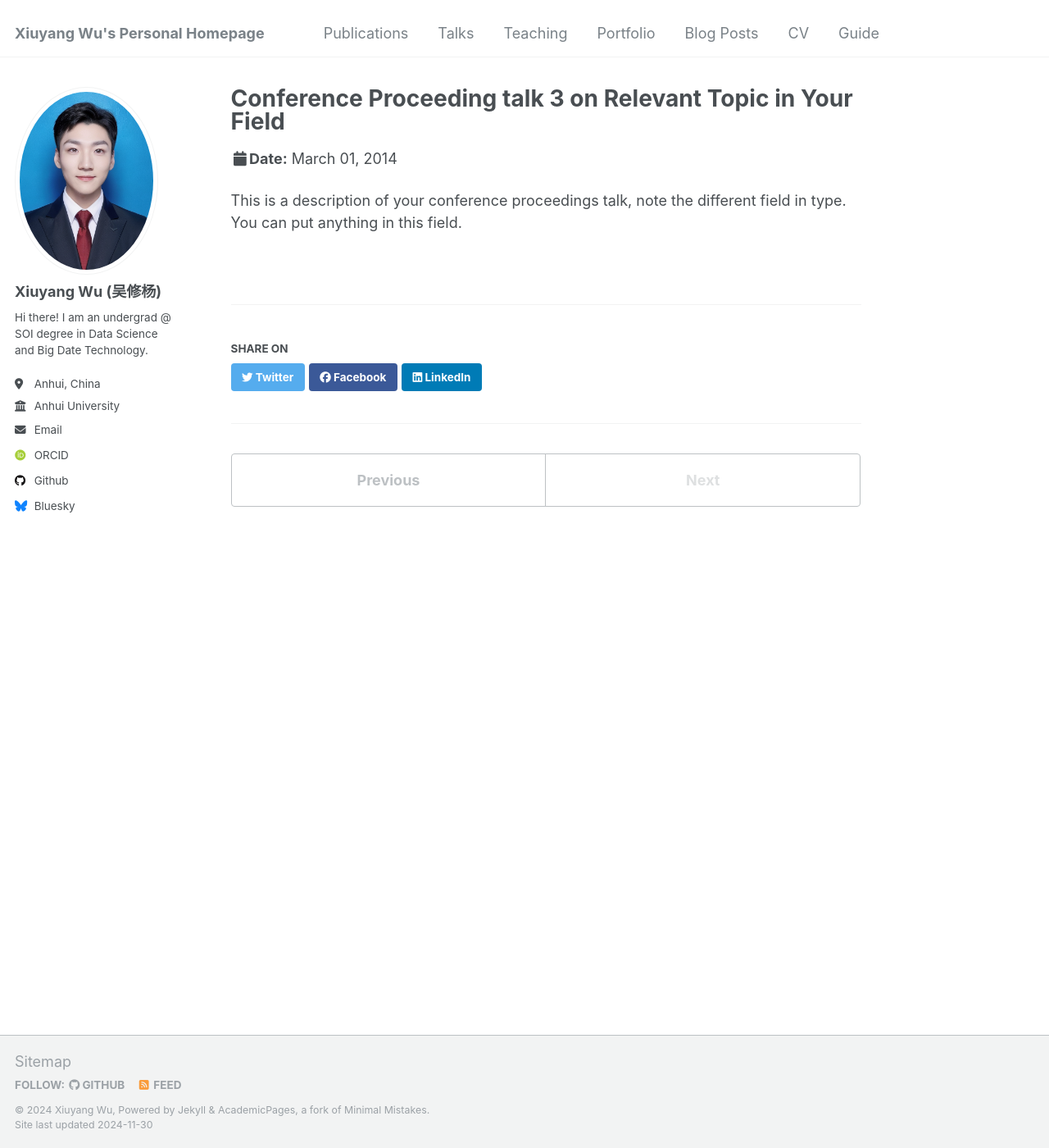
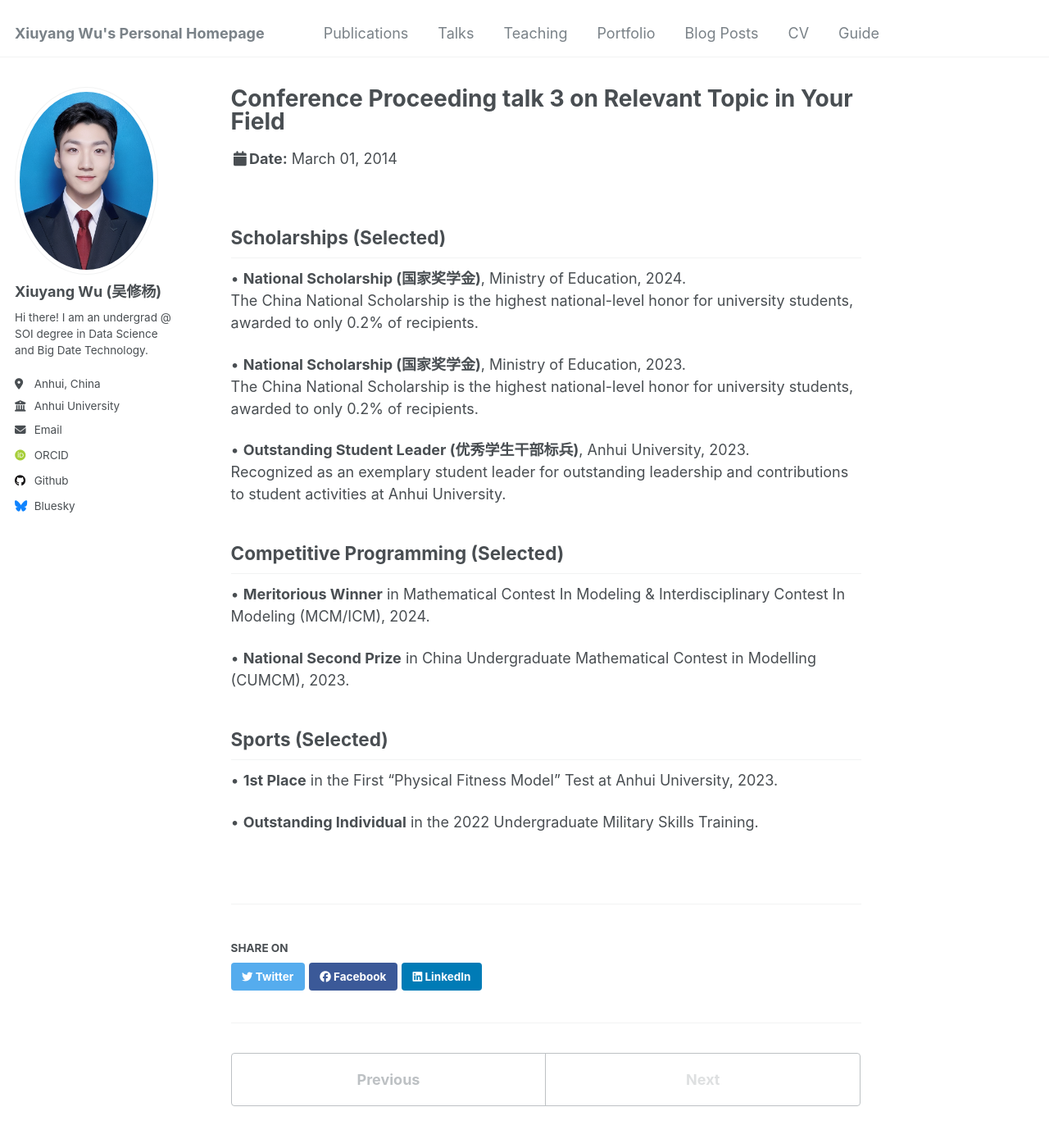
Before and after one commit to XiuyangWu/xiuyangwu.github.io, a Jekyll site: the page built from _talks/2014-03-01-talk-3.md, in a window 1280 px wide and 1400 px high. Shown: the whole window at 82% size. Built offline with Jekyll 4.4.1, drawn with Linux system fonts in a browser that asks for light colours; some web fonts are replaced.

Commit message:
Update 2014-03-01-talk-3.md

```diff
--- a/_talks/2014-03-01-talk-3.md
+++ b/_talks/2014-03-01-talk-3.md
@@ -8,4 +8,25 @@ date: 2014-03-01
 location: "Los Angeles, CA"
 ---
 
-This is a description of your conference proceedings talk, note the different field in type. You can put anything in this field.
+## Scholarships (Selected)
+
+• **National Scholarship (国家奖学金)**, Ministry of Education, 2024.
+   The China National Scholarship is the highest national-level honor for university students, awarded to only 0.2% of recipients.
+
+• **National Scholarship (国家奖学金)**, Ministry of Education, 2023.
+   The China National Scholarship is the highest national-level honor for university students, awarded to only 0.2% of recipients.
+
+• **Outstanding Student Leader (优秀学生干部标兵)**, Anhui University, 2023.
+   Recognized as an exemplary student leader for outstanding leadership and contributions to student activities at Anhui University.
+
+## Competitive Programming (Selected)
+
+• **Meritorious Winner** in Mathematical Contest In Modeling & Interdisciplinary Contest In Modeling (MCM/ICM), 2024.
+
+• **National Second Prize** in China Undergraduate Mathematical Contest in Modelling (CUMCM), 2023.
+
+## Sports (Selected)
+
+• **1st Place** in the First "Physical Fitness Model" Test at Anhui University, 2023.
+
+• **Outstanding Individual** in the 2022 Undergraduate Military Skills Training.
```
